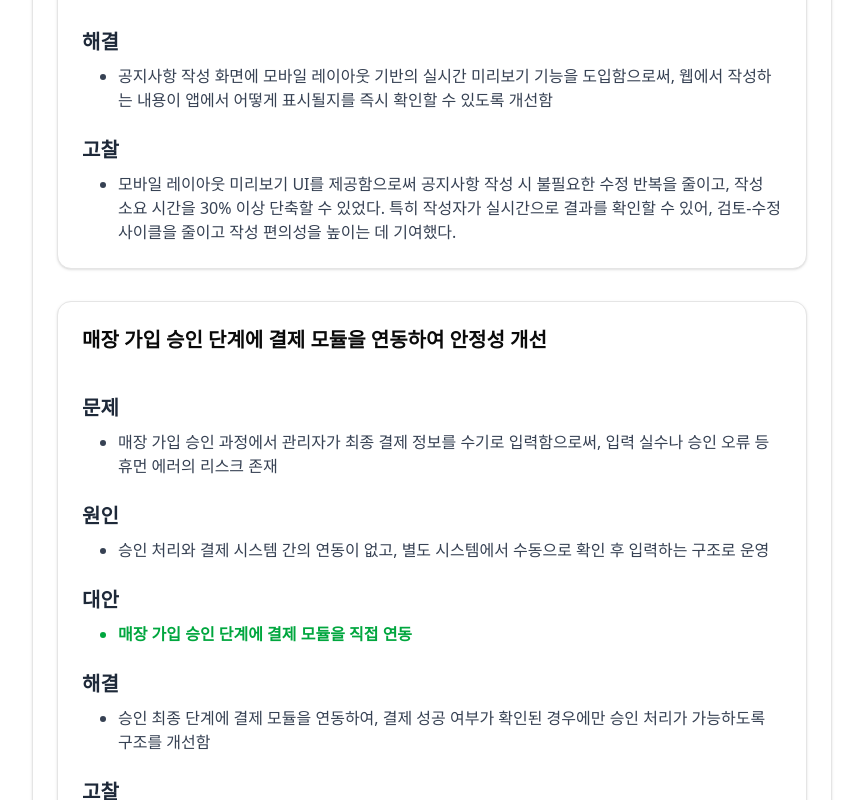
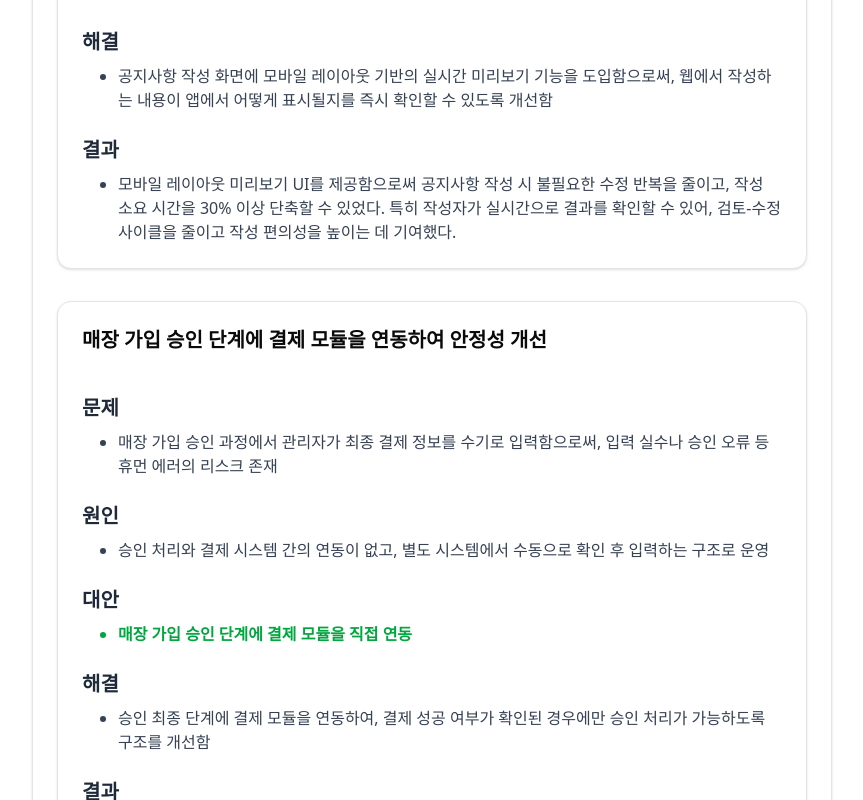
Before and after one commit to BangDori/bangdori-portfolio, a Next.js app: page /experience/admin-page in a window 1280 px wide. Shown: the part 1260-2060 px from the top of the page, without its empty margins (64-927 px from the left). Built offline with nearby package versions, Linux system fonts and the light colour scheme.

Commit message:
결과로 변경

```diff
--- a/components/ProjectDetailCard.tsx
+++ b/components/ProjectDetailCard.tsx
@@ -1,7 +1,7 @@
+import clsx from 'clsx';
 import { Card, CardContent } from '@/components/ui/card';
 import { ProjectDetail } from '@/types/project';
 import ProjectDetailSectionBlock from './ProjectDetailSectionBlock';
-import clsx from 'clsx';
 import ProjectDetailImages from './ProjectDetailImages';
 
 interface ProjectDetailCardProps extends ProjectDetail {
@@ -53,7 +53,7 @@ export default function ProjectDetailCard({
               ))}
             </ul>
           </ProjectDetailSectionBlock>
-          <ProjectDetailSectionBlock title="고찰">
+          <ProjectDetailSectionBlock title="결과">
             <ul className="dot-list">
               {insights.map((insight, i) => (
                 <li key={i}>{insight}</li>
```
